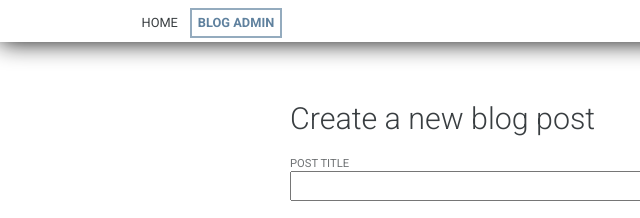
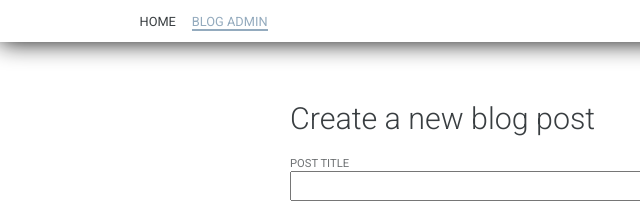
Before and after one commit to morganelle/portfolio, a website: page Public/admin.html in a window 1280 px wide. Shown: the top 218 px of the page, 0-640 px from the left. Drawn offline with nearby package versions, Linux system fonts and the light colour scheme.

Commit message:
updated nav styling

```diff
--- a/Public/styles/layout.css
+++ b/Public/styles/layout.css
@@ -5,6 +5,10 @@ div#page-content {
   margin: 0 auto;
   padding-top: 40px;
   padding-bottom: 80px;
+}
+
+section h1:not(:first-child) {
+    margin-top: 50px;
 }
 
 article.blog-post,
@@ -84,28 +88,29 @@ section#projects {
   nav.top-nav ul  {
     background-color: rgba(255, 255, 255, 0);
     display: inline-block;
-    padding-top: 8px;
+    padding-top: 7px;
     padding-left: 6px;
   }
   nav.top-nav ul li {
-    padding: 3px 6px;
+    padding: 3px 4px;
     min-height: 0;
     display: inline-block;
     color: #393E41;
     border: 2px solid rgba(255, 255, 255, 0);
   }
   nav.top-nav li:hover {
-    color: #b28a80;
+    color: #E54B4B;
   }
   ul#page-nav {
     float: left;
   }
   nav.top-nav ul li.active-nav-item {
-    border: 2px solid #94ABBE;
+    /*border: 2px solid #94ABBE;*/
   }
   nav.top-nav ul li.active-nav-item a {
-    color: #5F819E;
-    font-weight: 900;
+    border-bottom: 2px solid #94ABBE;
+    color: #94ABBE;
+    /*font-weight: 900;*/
   }
   ul#connect-nav {
     float: right;
--- a/Public/styles/module.css
+++ b/Public/styles/module.css
@@ -15,6 +15,7 @@
 /* Blog display */
 #blog h2 {
   margin-bottom: 0;
+  color: #5F819E;
 }
 
 .byline {
```
Also changed, not shown: Public/index.html (+1 -3 lines), README.md.
